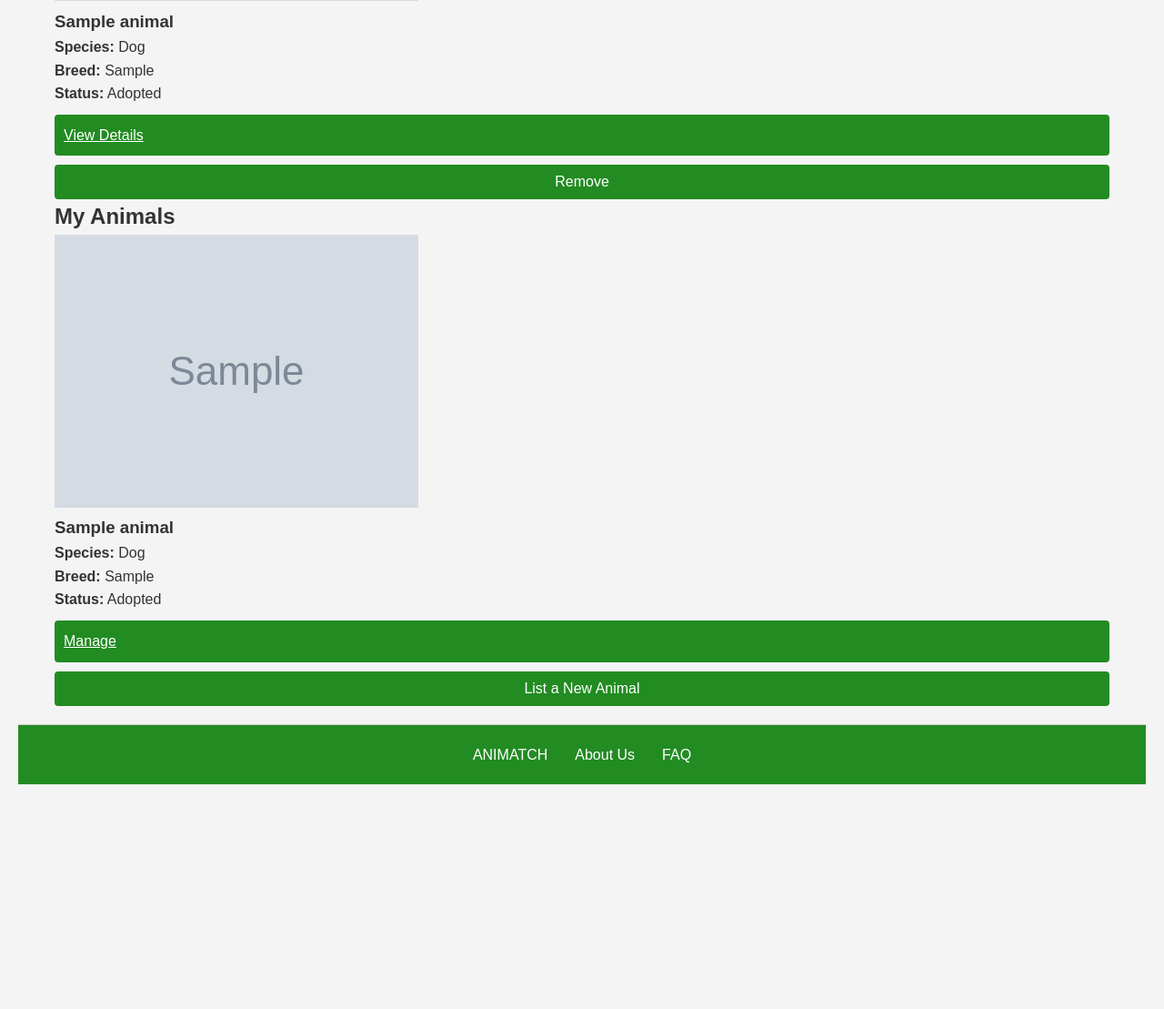
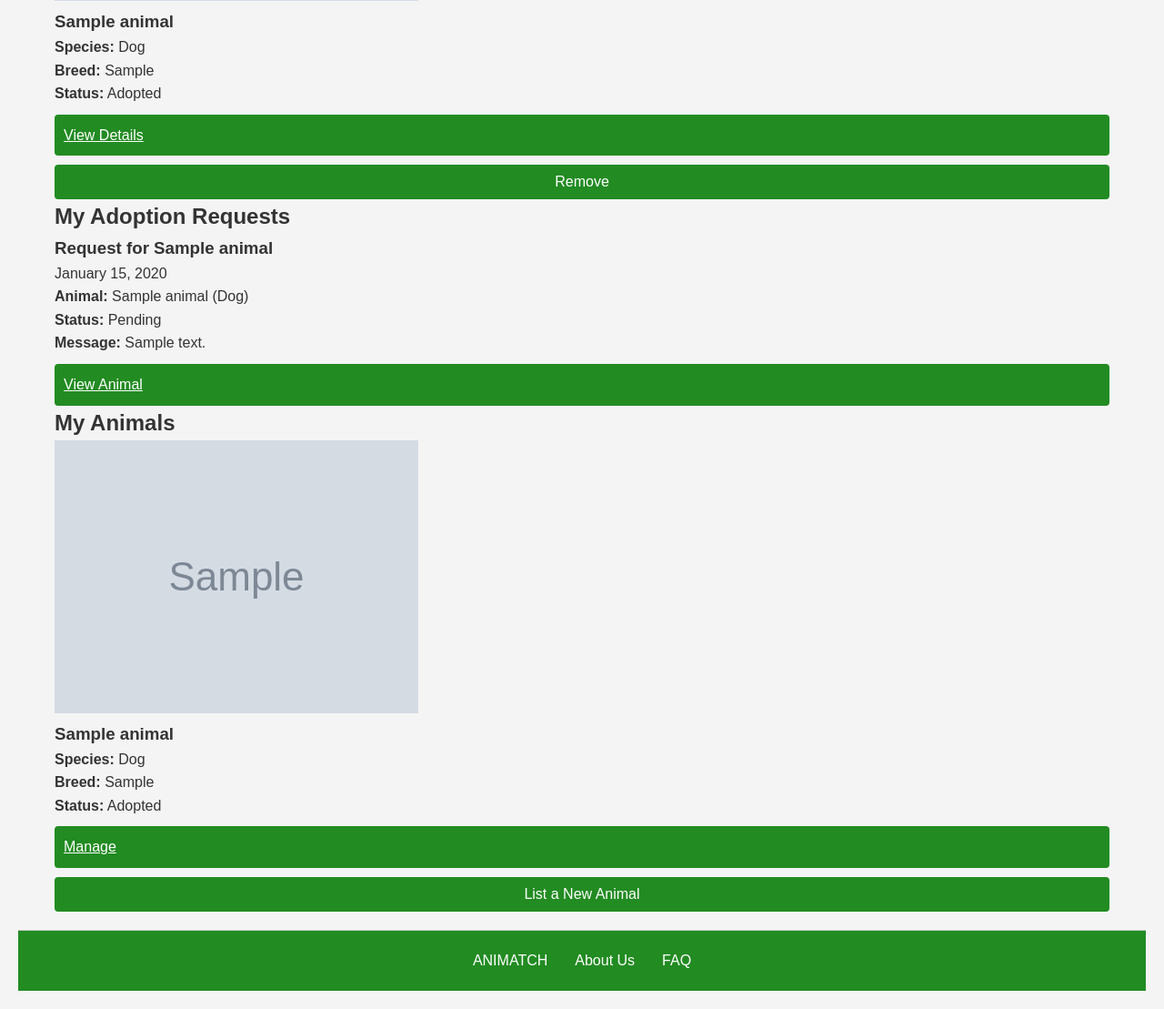
Before and after one commit to thesamedorcas/ANIMATCH, a Django app: page /account/ in a window 1280 px wide. Shown: the part 966-2075 px from the top of the page at 91% size. Before the commit the page ends 1828 px from the top, so only its background shows below. Run offline with Django 3.2, Linux system fonts and the light colour scheme; a user stored in the database is signed in; tables that the repository leaves empty hold one stand-in row (values such as "Sample post"); grey boxes marked "Sample" are stand-in pictures.

Commit message:
showing adoption requests on ccount

```diff
--- a/templates/animals/account.html
+++ b/templates/animals/account.html
@@ -85,6 +85,29 @@ My Account
                 </div>
             {% else %}
                 <p>You haven't saved any animals as favourites yet.</p>
+            {% endif %}
+        </div>
+        <div class="my-adoption-requests">
+            <h2>My Adoption Requests</h2>
+            {% if user_adoption_requests %}
+                <div class="request-list">
+                    {% for request in user_adoption_requests %}
+                        <div class="request-card">
+                        <div class="request-header">
+                                <h3>Request for {{ request.animal.name }}</h3>
+                                <span class="request-date">{{ request.date_submitted|date:"F j, Y" }}</span>
+                            </div>
+                            <div class="request-details">
+                                <p><strong>Animal:</strong> {{ request.animal.name }} ({{ request.animal.species }})</p>
+                                <p><strong>Status:</strong> <span class="status-{{ request.status|lower }}">{{ request.status }}</span></p>
+                                <p><strong>Message:</strong> {{ request.message }}</p>
+                                <a href="{% url 'animals:animal_profile' request.animal.id %}" class="btn btn-primary">View Animal</a>
+                            </div>
+                        </div>
+                    {% endfor %}
+                </div>
+            {% else %}
+                <p>You haven't submitted any adoption requests yet.</p>
             {% endif %}
         </div>
 
```
